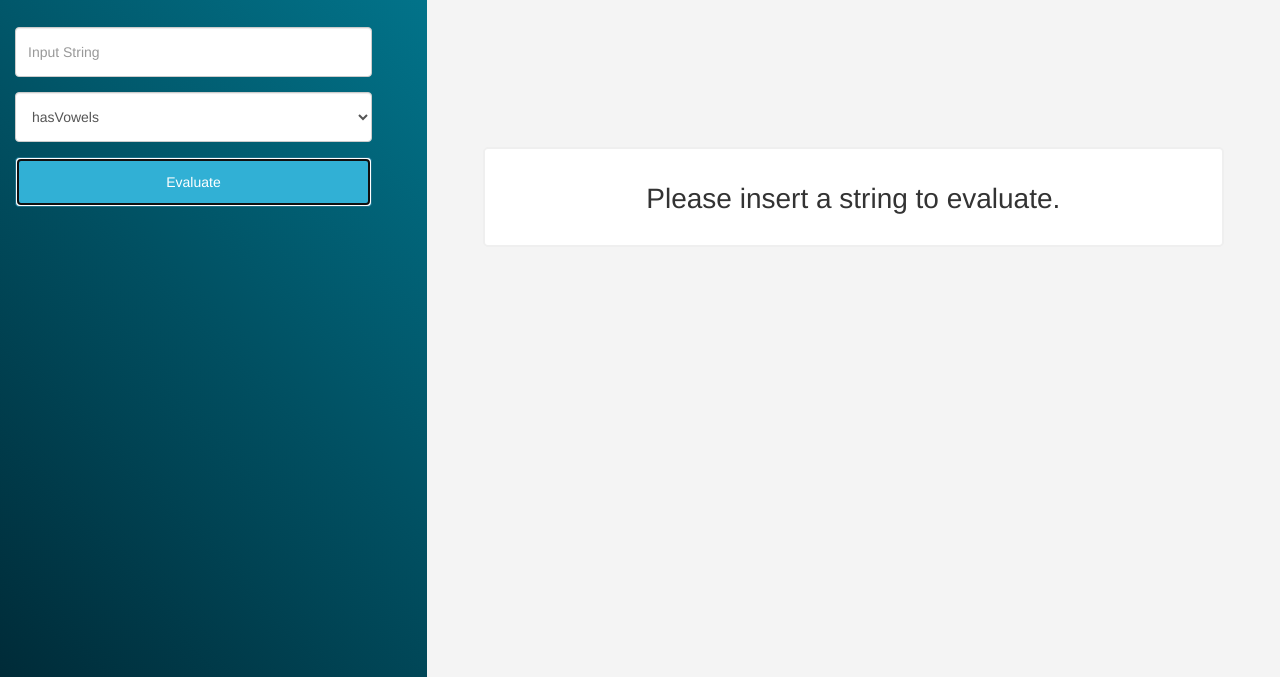
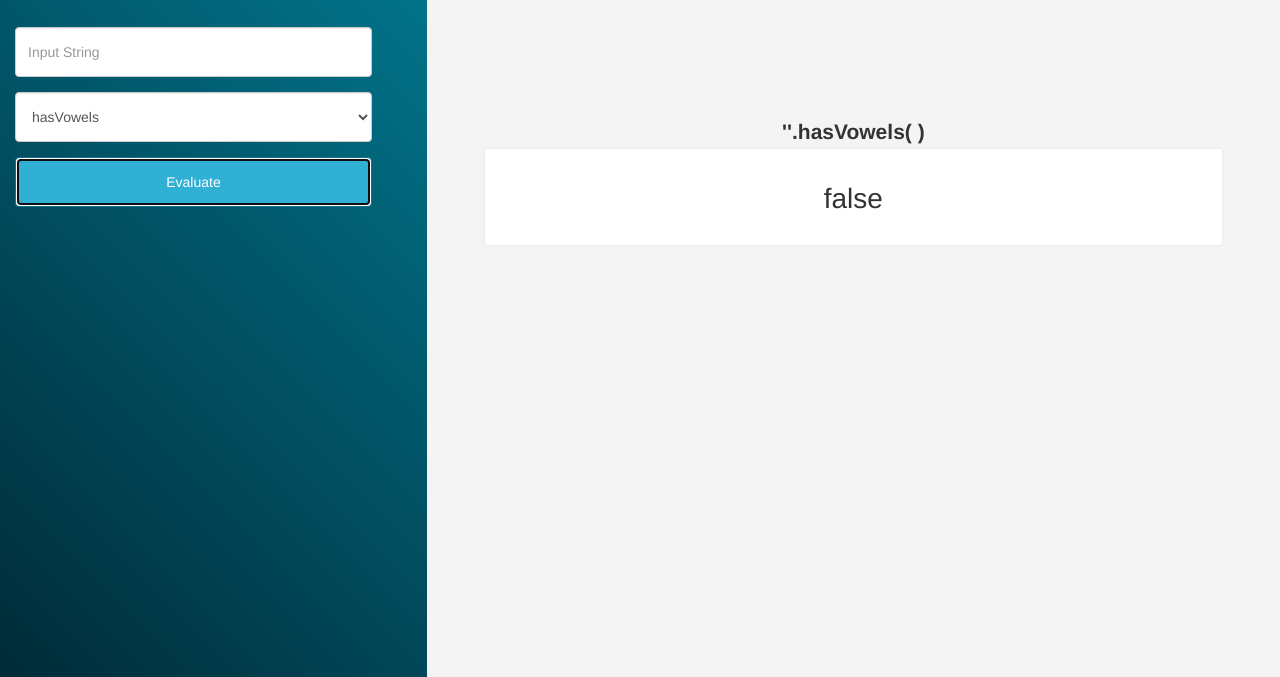
Before and after one commit to andela-fabolaji/string-class, a website: page index.html in a window 1280 px wide. Both pictures are taken after a click on the button "Evaluate". Shown: the part 123-800 px from the top of the page. Drawn offline with nearby package versions, Linux system fonts and the light colour scheme.

Commit message:
apply feedback

```diff
--- a/index.html
+++ b/index.html
@@ -7,8 +7,7 @@
   <link rel="stylesheet" type="text/css" href="https://maxcdn.bootstrapcdn.com/font-awesome/4.7.0/css/font-awesome.min.css">
   <link rel="stylesheet" type="text/css" href="src/css/style.css">
 </head>
-<body ng-controller="MainController as main">
-<!-- 60063b -->
+<body ng-controller="MainController">
   <div class="container-fluid">
     <div class="row main">
       <div class="col-xs-12 col-sm-4 left-panel">
@@ -21,10 +20,10 @@
             </div>
             <div class="form-group">
               <select name="stringMethods" class="form-control" id="stringMethod">
-                <option ng-value="{{strMethod}}" ng-repeat="strMethod in main.stringMethods">{{strMethod}}</option>
+                <option ng-value="{{strMethod}}" ng-repeat="strMethod in stringMethods">{{strMethod}}</option>
               </select>
             </div>
-            <button type="button" class="btn btn-info btn-block" ng-click="main.evaluate(inputString)">Evaluate</button>
+            <button type="button" class="btn btn-info btn-block" ng-click="evaluate()">Evaluate</button>
           </form>
         </div>
       </div>
@@ -32,7 +31,7 @@
         <div class="right-container">
           <div class="display" id="display">
           </div>
-          <div class="answer">{{main.response}}</div>
+          <div class="answer">{{response}}</div>
         </div>
       </div>
     </div>
--- a/src/js/app.js
+++ b/src/js/app.js
@@ -1,18 +1,14 @@
-  angular.module('StringExtension', [])
-    .controller('MainController', function () {
-      this.stringMethods = Object.keys(STRING_EXTENSION);
-      this.response = '';
-      this.evaluate = function (inputString) {
-        const stringMethod = document.getElementById('stringMethod').value;
-        const display = document.getElementById('display');
-        let currentFunc = '';
+angular.module('StringExtension', [])
+  .controller('MainController', ['$scope', ($scope) => {
+    $scope.stringMethods = Object.keys(STRING_EXTENSION);
+    $scope.response = '';
+    $scope.evaluate = () => {
+      const stringMethod = document.querySelector('#stringMethod').value;
+      const display = document.querySelector('#display');
+      const inputString = document.querySelector('#inputString').value;
+      const currentFunc = `'${inputString}'.${stringMethod}( )`;
 
-        if (!inputString) {
-          this.response = 'Please insert a string to evaluate.';
-        } else {
-          currentFunc = `'${inputString}'.${stringMethod}( )`;
-          this.response = inputString[stringMethod]();
-        }
-        display.innerHTML = currentFunc;
-      };
-    });
+      $scope.response = inputString[stringMethod]();
+      display.innerHTML = currentFunc;
+    };
+  }]);
--- a/src/js/string-class.js
+++ b/src/js/string-class.js
@@ -165,8 +165,8 @@ const STRING_EXTENSION = {
     const numWords = ['zero', 'one', 'two', 'three', 'four', 'five', 'six',
       'seven', 'eight', 'nine'];
 
-    return this.replace(/\d/g, (digit) => { return `${numWords[digit]} `; })
-    .trim();
+    return this.replace(/\d/g, digit => `${numWords[digit]} `)
+               .trim();
   },
 
   /**
@@ -188,7 +188,7 @@ const STRING_EXTENSION = {
    * @return {Bool} boolean
    */
   doubleCheck() {
-    return /(.)\1/.test(this);
+    return /(.)+\1/.test(this);
   },
 };
 
```
Also changed, not shown: test/string-class-spec.js (+18 -3 lines). Lines whose indentation alone changed are shown as unchanged.
